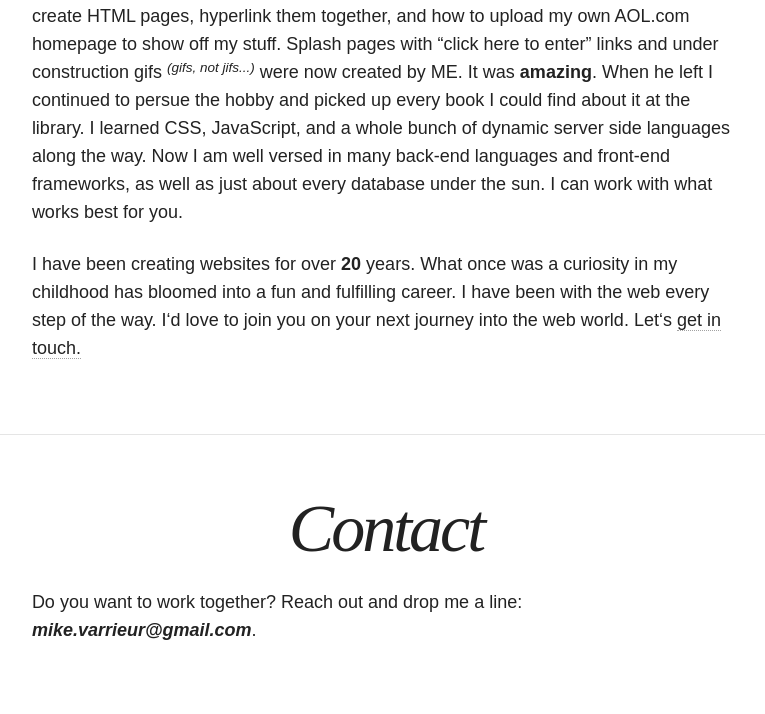
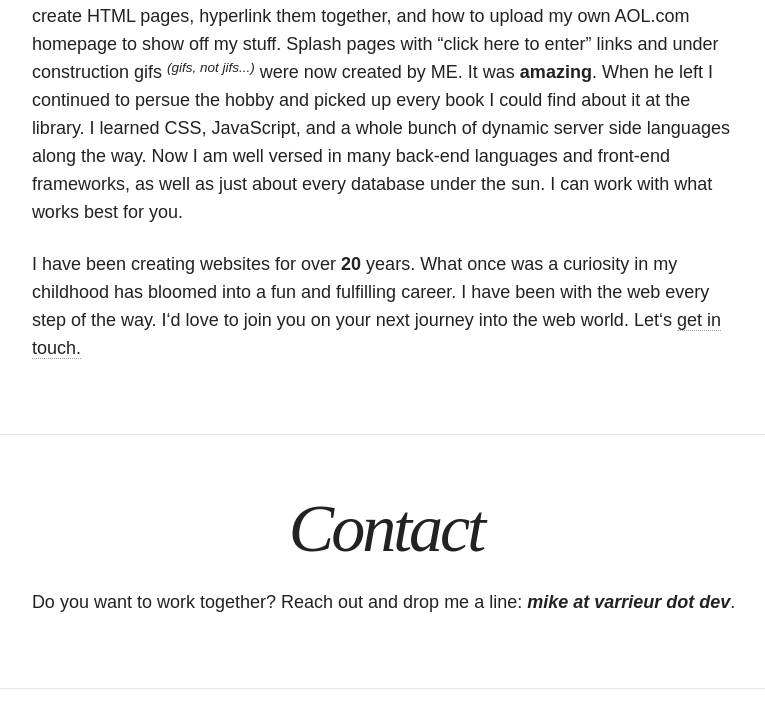
Before and after one commit to mvarrieur/portfolio-gatsby, a Gatsby site: page / in a window 1280 px wide. Shown: the part 1549-2263 px from the top of the page, without its empty margins (254-1019 px from the left). Built offline with nearby package versions, Linux system fonts and the light colour scheme; Gatsby itself is replaced by a stand-in of ours.

Commit message:
Update email (#432)
* Update resume.html

* Update index.js

* Update package.json

```diff
--- a/package.json
+++ b/package.json
@@ -5,7 +5,7 @@
   "engines": {
     "node": ">=16.13.0"
   },
-  "author": "Mike Varrieur <mike.varrieur@gmail.com>",
+  "author": "Mike Varrieur <mike@varrieur.dev>",
   "dependencies": {
     "gatsby": "^4.14.0",
     "gatsby-image": "^3.11.0",
--- a/src/pages/index.js
+++ b/src/pages/index.js
@@ -143,8 +143,8 @@ const IndexPage = ({ data }) => {
                 Do you want to work together? Reach out and drop me a line:{' '}
                 <strong>
                   <em>
-                    <a href="mailto:mike.varrieur+website@gmail.com">
-                      mike.varrieur@gmail.com
+                    <a href="mailto:mike+website@varrieur.dev">
+                      mike at varrieur dot dev
                     </a>
                   </em>
                 </strong>
```
Also changed, not shown: static/resume.html (+1 -1 lines).
